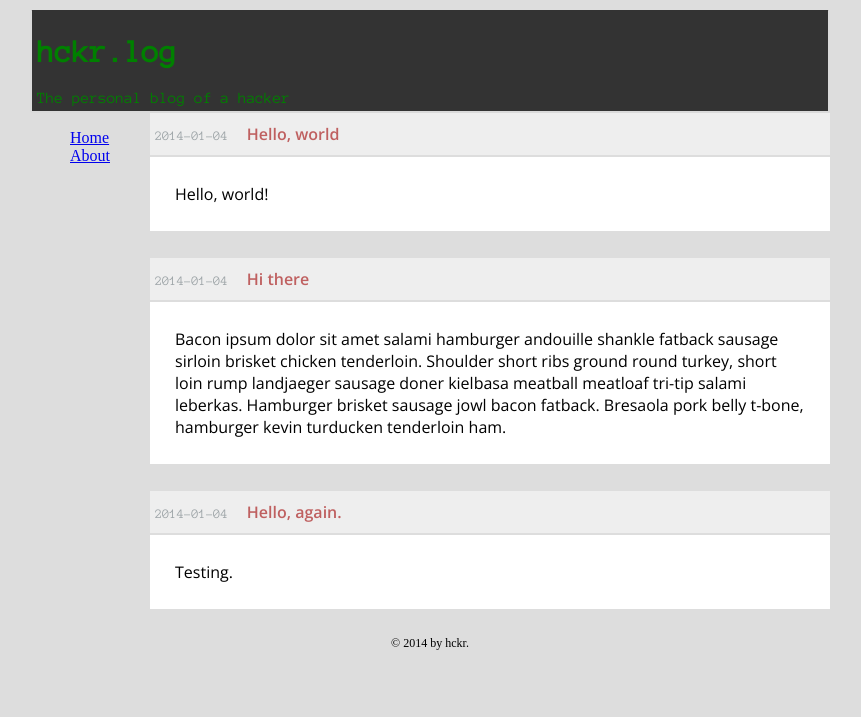
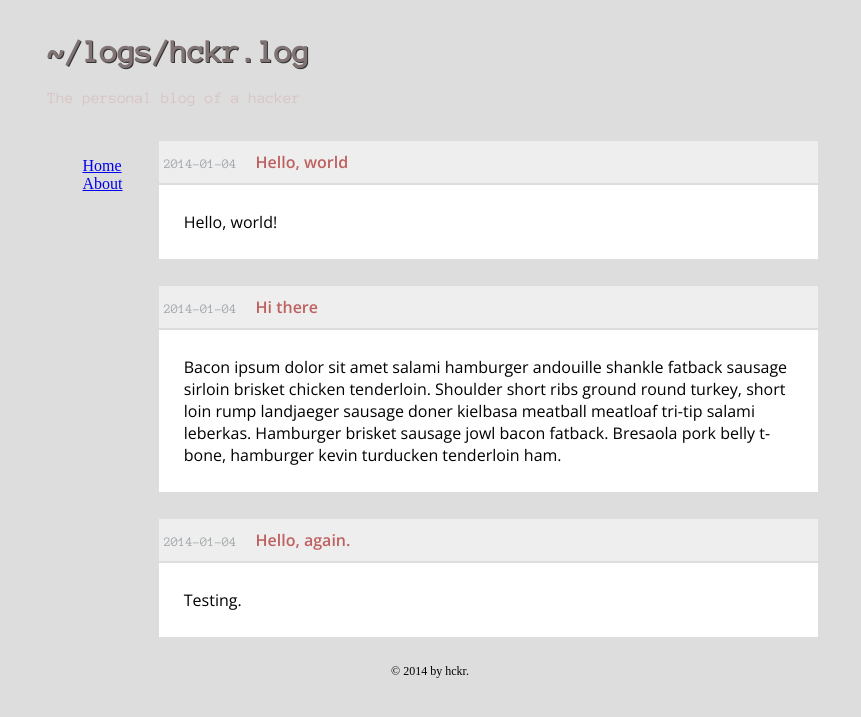
Before and after one commit to bitjockey42/astrohckr.github.io, a Jekyll site: the page built from index.md, in a window 1280 px wide. Shown: the top 717 px of the page, without its empty margins (210-1071 px from the left). Built offline with Jekyll 4.4.1, drawn with Linux system fonts in a browser that asks for light colours.

Commit message:
Add more nice colors.

```diff
--- a/_includes/header.html
+++ b/_includes/header.html
@@ -7,8 +7,8 @@
 </head>
 
 <header>
-  <div class="row header">
-    <h1>{{ site.title }}</h1>
-    <span>{{ site.tagline }}</span>
+  <div class="header">
+    <h1 class="header-site-title">~/logs/{{ site.title }}</h1>
+    <span class="header-site-tagline">{{ site.tagline }}</span>
   </div>
 </header>
--- a/assets/stylesheets/base.css
+++ b/assets/stylesheets/base.css
@@ -1,5 +1,4 @@
 body {
-    width: 100%;
     padding: 0;
     margin: 0 auto;
     background: #ddd;
--- a/assets/stylesheets/blog.css
+++ b/assets/stylesheets/blog.css
@@ -29,6 +29,10 @@
     color: #bf6060;
 }
 
+.blog-index-title:hover {
+    color: #cc8f8f;
+}
+
 .blog-index-excerpt {
     margin: 0;
     padding: 10px 25px;
--- a/assets/stylesheets/header.css
+++ b/assets/stylesheets/header.css
@@ -1,7 +1,15 @@
 .header {
     margin-top: 10px;
+    margin-bottom: 30px;
     padding: 5px;
-    background: #333;
-    color: green;
     font-family: 'Anonymous Pro', sans-serif;
 }
+
+.header-site-title {
+    color: #807373;
+    text-shadow: 1px 1px #333;
+}
+
+.header-site-tagline {
+    color: #d9c3c3;
+}
--- a/assets/stylesheets/layout.css
+++ b/assets/stylesheets/layout.css
@@ -1,6 +1,6 @@
 .center {
     margin: 0 auto;
-    width: 800px;
+    width: 775px;
 }
 
 .row {
```
Also changed, not shown: index.md (+0 -4 lines).
